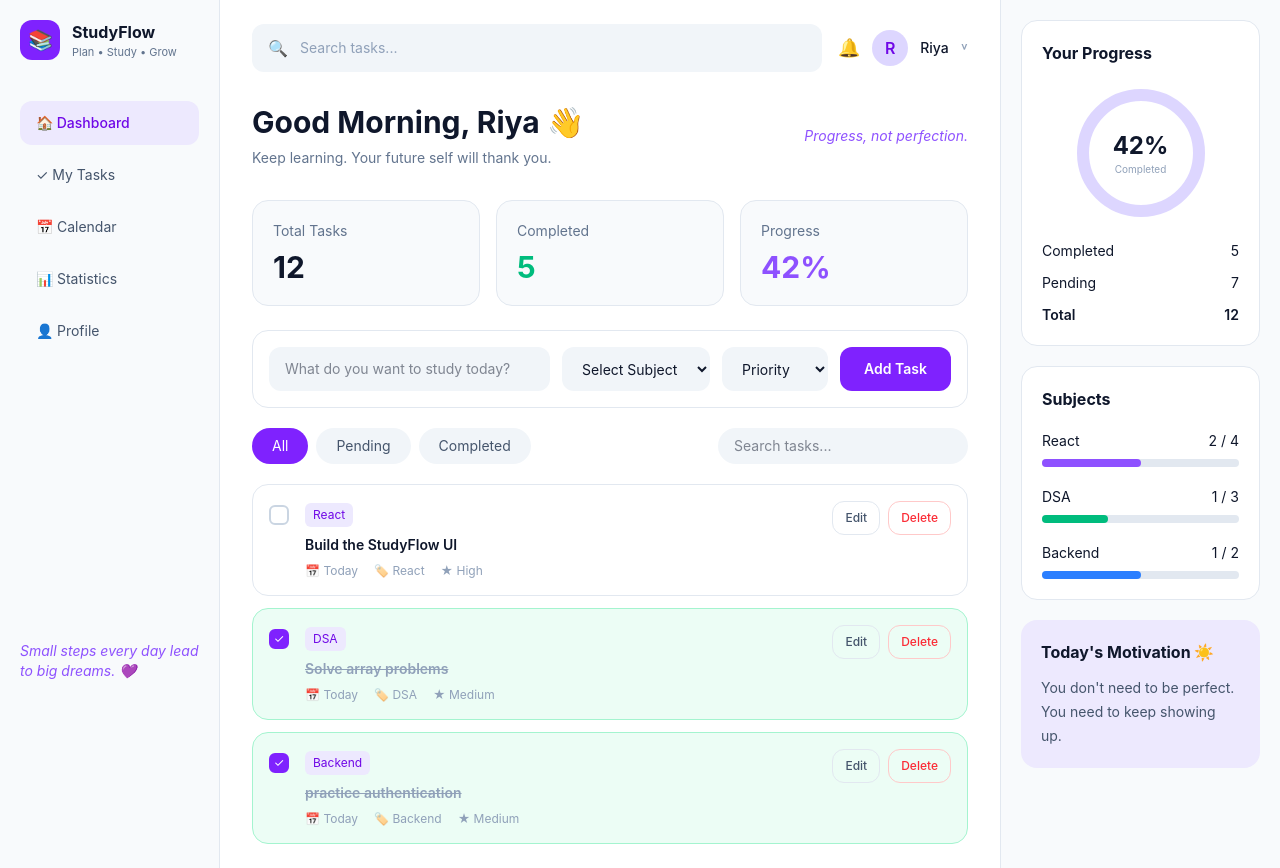
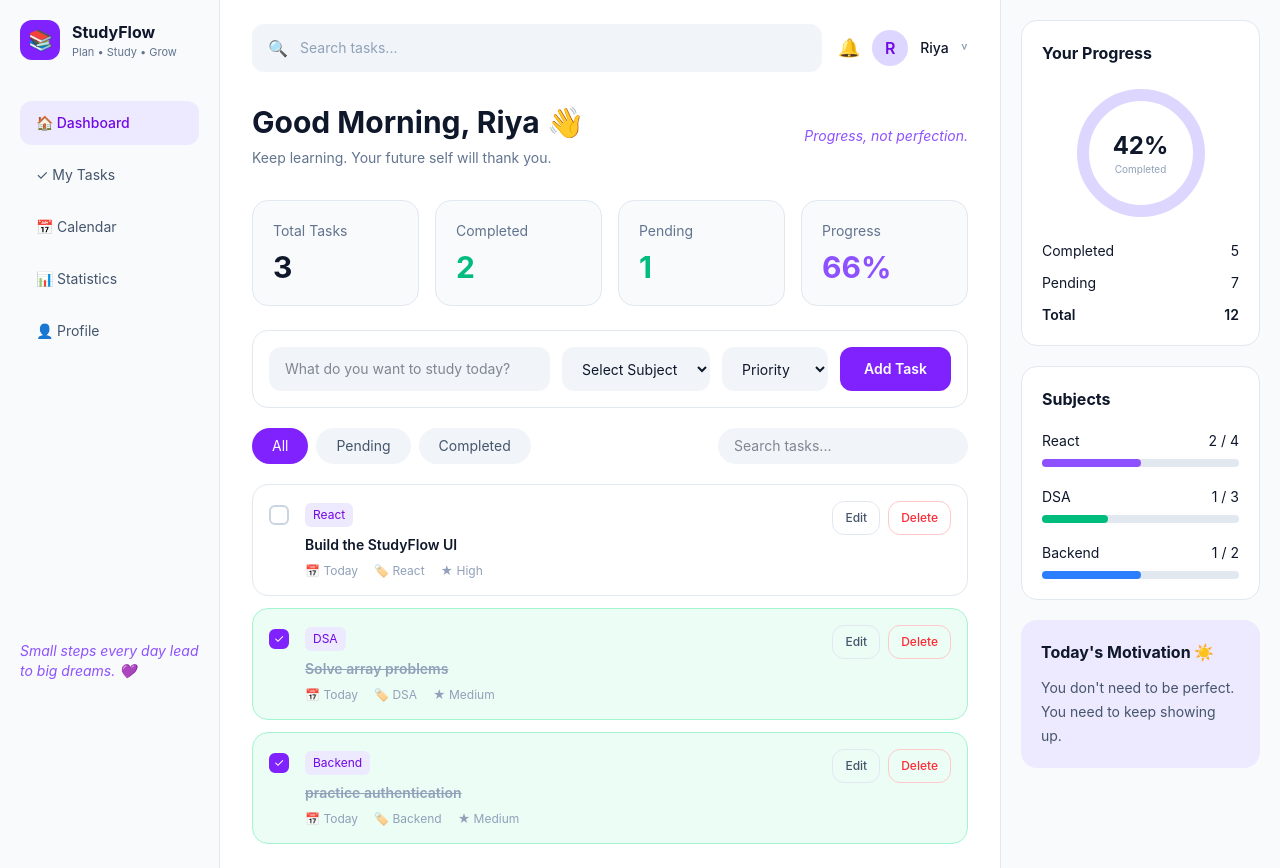
Before and after one commit to Riya-11-11/study-task-manager-react, a React (Vite) app: page / in a window 1280 px wide. Built offline with nearby package versions, Linux system fonts and the light colour scheme.

Commit message:
feat: add task statistics display including total, completed, pending tasks, and progress percentage

```diff
--- a/src/App.jsx
+++ b/src/App.jsx
@@ -121,6 +121,24 @@
     );
   }
 
+  const totalTasks = tasks.length;
+
+  const completedTasks = tasks.filter((task) => {
+    return task.completed === true;
+  }).length;
+
+  const pendingTasks = tasks.filter((task) => {
+    return task.completed === false;
+  }).length;
+
+  let progress;
+
+  if (totalTasks === 0) {
+    progress = 0;
+  } else {
+    progress = Math.floor((completedTasks / totalTasks) * 100);
+  }
+
   return (
     <div className="min-h-screen bg-slate-100 text-slate-900 dark:bg-slate-950 dark:text-white lg:grid lg:grid-cols-[220px_1fr_280px]">
       <Sidebar />
@@ -145,7 +163,7 @@
           </p>
         </section>
 
-        <Stats />
+        <Stats totalTasks={totalTasks} completedTasks={completedTasks} pendingTasks={pendingTasks} progress={progress} />
 
         <AddTask handleSubmit={handleSubmit} />
 
--- a/src/components/Stats.jsx
+++ b/src/components/Stats.jsx
@@ -1,6 +1,6 @@
-function Stats() {
+function Stats({totalTasks, completedTasks, pendingTasks, progress}) {
   return (
-    <section className="grid gap-4 md:grid-cols-3">
+    <section className="grid gap-4 grid-cols-1 sm:grid-cols-2 lg:grid-cols-4">
 
       <div className="rounded-2xl border border-slate-200 bg-slate-50 p-5 dark:border-slate-800 dark:bg-slate-900">
         <p className="text-sm text-slate-500 dark:text-slate-400">
@@ -8,7 +8,7 @@
         </p>
 
         <h2 className="mt-2 text-3xl font-bold">
-          12
+          {totalTasks}
         </h2>
       </div>
 
@@ -18,7 +18,17 @@
         </p>
 
         <h2 className="mt-2 text-3xl font-bold text-emerald-500">
-          5
+          {completedTasks}
+        </h2>
+      </div>
+
+      <div className="rounded-2xl border border-slate-200 bg-slate-50 p-5 dark:border-slate-800 dark:bg-slate-900">
+        <p className="text-sm text-slate-500 dark:text-slate-400">
+          Pending
+        </p>
+
+        <h2 className="mt-2 text-3xl font-bold text-emerald-500">
+          {pendingTasks}
         </h2>
       </div>
 
@@ -28,7 +38,7 @@
         </p>
 
         <h2 className="mt-2 text-3xl font-bold text-violet-500">
-          42%
+          {progress}%
         </h2>
       </div>
 
```
